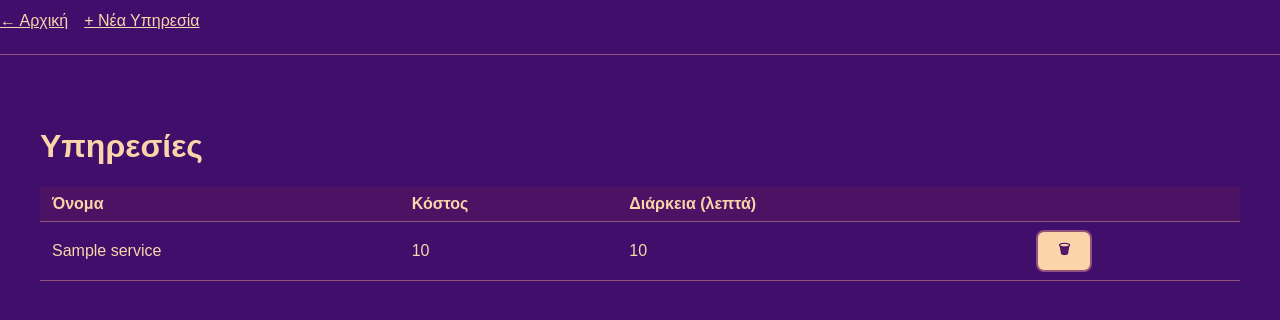
After one commit to vKokkala/hairdresser-web-app, a Django app: template salon/templates/salon/service/list.html in a window 1280 px wide. The commit adds this page. Shown: the top 320 px of the page. Run offline with Django 5.2, Linux system fonts and the light colour scheme; the template is opened without the code that fills it: most values are stand-ins (such as "Sample title", 1, 10 or a date in 2020).

Commit message:
feat: add Service model view

```diff
--- a/salon/templates/salon/home.html
+++ b/salon/templates/salon/home.html
@@ -10,6 +10,7 @@
   <a class="nav-btn" href="{% url 'brand' %}">Μάρκες</a>
   <a class="nav-btn" href="{% url 'product' %}">Προϊόντα</a>
   <a class="nav-btn" href="{% url 'appointment' %}">Ραντεβού</a>
+  <a class="nav-btn" href="{% url 'service' %}">Υπηρεσίες</a>
 </nav>
 
 {% endblock %}
--- /dev/null
+++ b/salon/templates/salon/service/add.html
@@ -0,0 +1,6 @@
+{% extends "salon/_form_base.html" %}
+
+{% block page_title %}Νέα Υπηρεσία{% endblock %}
+{% block back_url %}{% url 'service' %}{% endblock %}
+{% block heading %}Νέα Υπηρεσία{% endblock %}
+{% block legend %}Στοιχεία Υπηρεσίας{% endblock %}
--- /dev/null
+++ b/salon/templates/salon/service/list.html
@@ -0,0 +1,36 @@
+{% extends "salon/_list_base.html" %}
+
+{% block page_title %}Υπηρεσίες{% endblock %}
+{% block add_url %}{% url 'add-service' %}{% endblock %}
+{% block add_label %}Νέα Υπηρεσία{% endblock %}
+{% block heading %}Υπηρεσίες{% endblock %}
+
+{% block list_content %}
+  {% if services %}
+    <table>
+      <thead>
+        <tr>
+          <th>Όνομα</th>
+          <th>Κόστος</th>
+          <th>Διάρκεια (λεπτά)</th>
+          <th></th>
+        </tr>
+      </thead>
+      <tbody>
+        {% for service in services %}
+          <tr>
+            <td>{{ service.name }}</td>
+            <td>{{ service.cost }}</td>
+            <td>{{ service.duration }}</td>
+            <td>
+              {% url 'delete-service' service.pk as delete_url %}
+              {% include "salon/_delete_button.html" with delete_url=delete_url %}
+            </td>
+          </tr>
+        {% endfor %}
+      </tbody>
+    </table>
+  {% else %}
+    <p>Δεν υπάρχουν υπηρεσίες ακόμα.</p>
+  {% endif %}
+{% endblock %}
```
Also changed, not shown: salon/forms.py (+7 -1 lines), salon/templates/salon/customer/list.html (+8 -6 lines), salon/urls.py (+7 -0 lines), salon/views.py (+7 -3 lines), salon/templates/salon/appointment/records_list.html (deleted).
